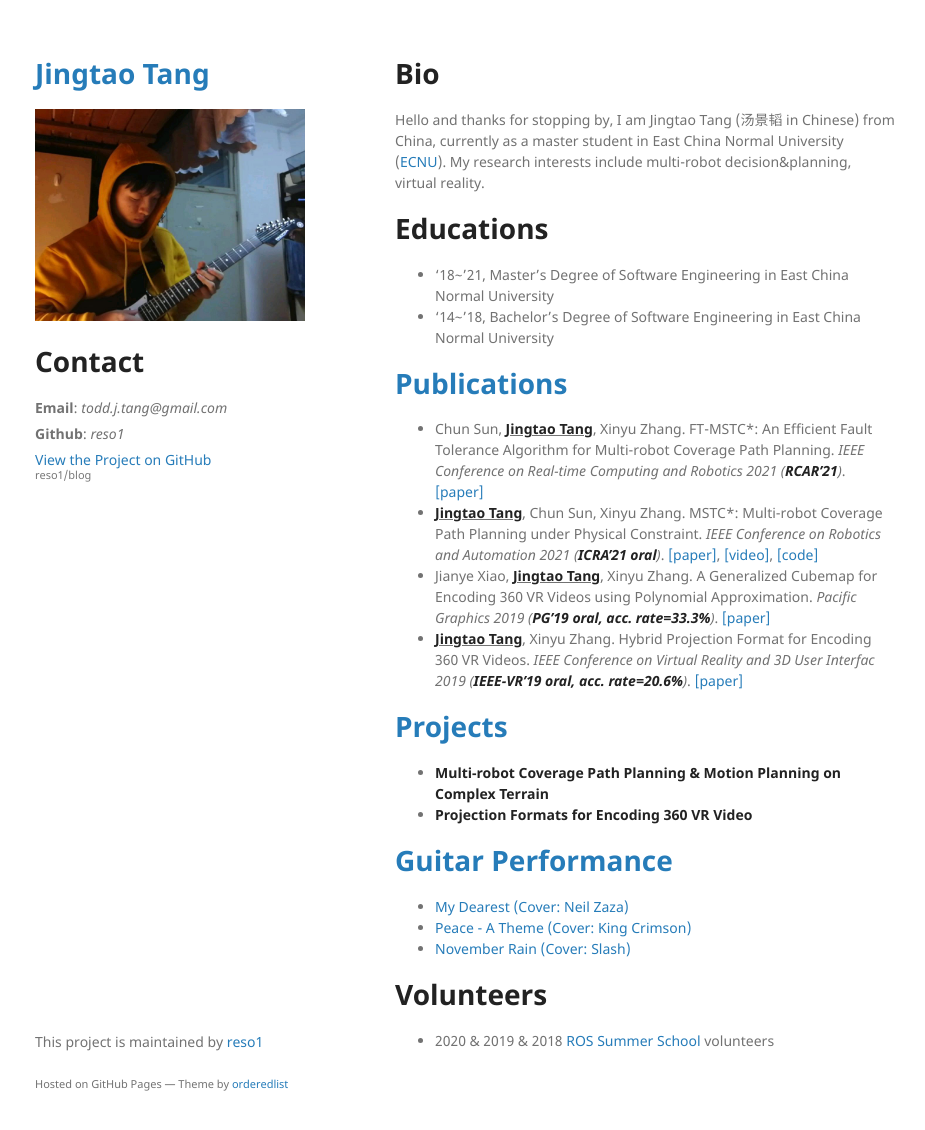
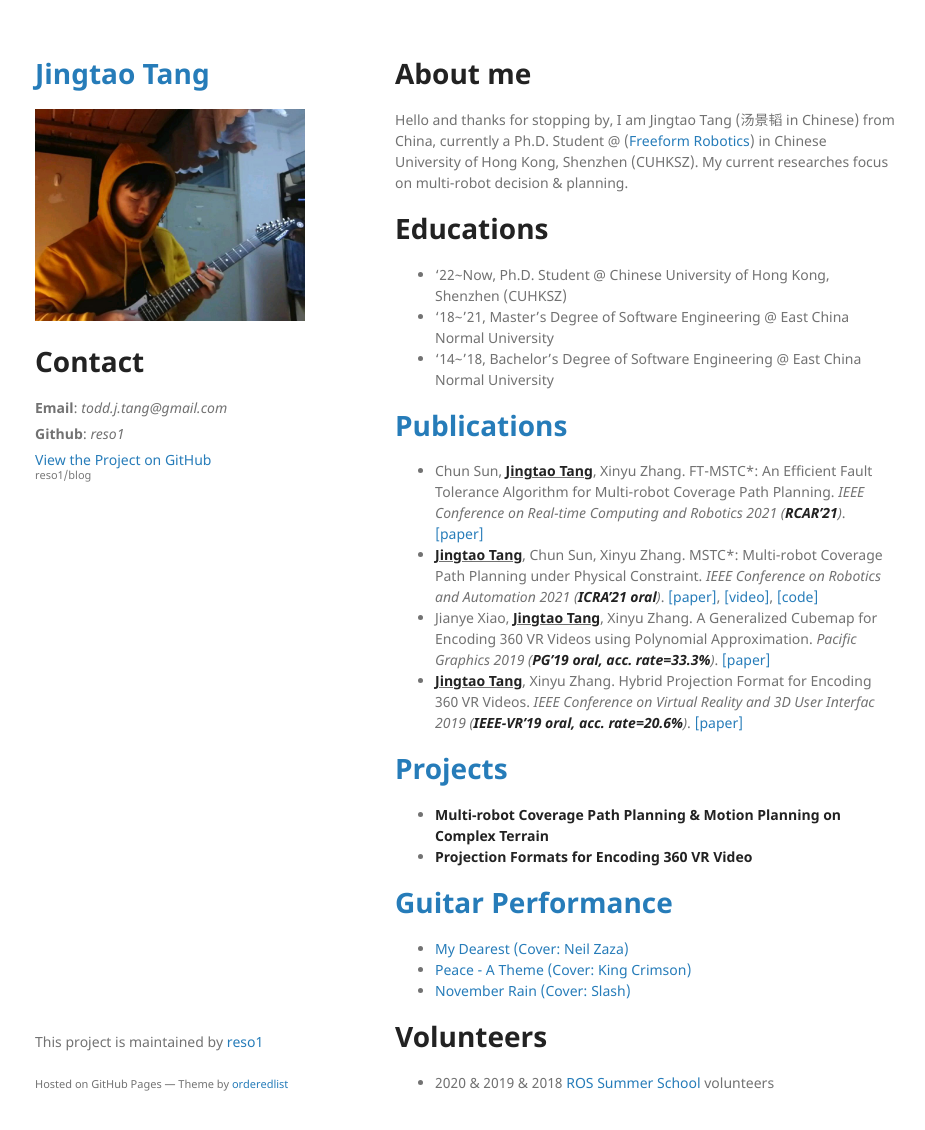
Before and after one commit to reso1/blog, a Jekyll site: the page built from index.md, in a window 1280 px wide and 1163 px high. Shown: the top 1130 px of the window, without its empty margins (175-1100 px from the left). Built offline with Jekyll 4.4.1, drawn with Linux system fonts in a browser that asks for light colours; the repository's description, which GitHub fills in, is left out; our own code applies the rules of GitHub Pages for plain Markdown files.

Commit message:
Update index.md

```diff
--- a/index.md
+++ b/index.md
@@ -2,15 +2,16 @@
 layout: default
 ---
 
-# Bio
+# About me
 
-Hello and thanks for stopping by, I am Jingtao Tang (汤景韬 in Chinese) from China, currently as a master student in East China Normal University ([ECNU](https://www.ecnu.edu.cn/)). My research interests include multi-robot decision&planning, virtual reality.
+Hello and thanks for stopping by, I am Jingtao Tang (汤景韬 in Chinese) from China, currently a Ph.D. Student @ ([Freeform Robotics](https://sites.google.com/view/freeform-robotics)) in Chinese University of Hong Kong, Shenzhen (CUHKSZ). My current researches focus on multi-robot decision & planning.
 
 
 # Educations
 
-- '18~'21, Master's Degree of Software Engineering in East China Normal University
-- '14~'18, Bachelor's Degree of Software Engineering in East China Normal University
+- '22~Now, Ph.D. Student @ Chinese University of Hong Kong, Shenzhen (CUHKSZ)
+- '18~'21, Master's Degree of Software Engineering @ East China Normal University
+- '14~'18, Bachelor's Degree of Software Engineering @ East China Normal University
 
 # [Publications](./pages/papers.html)
 - Chun Sun, <ins>**Jingtao Tang**</ins>, Xinyu Zhang. FT-MSTC*: An Efficient Fault Tolerance Algorithm for Multi-robot Coverage Path Planning. _IEEE Conference on Real-time Computing and Robotics 2021 (**RCAR'21**)_. [[paper]](/assets/docs/papers/RCAR21_FT-MSTC_star.pdf)
```
